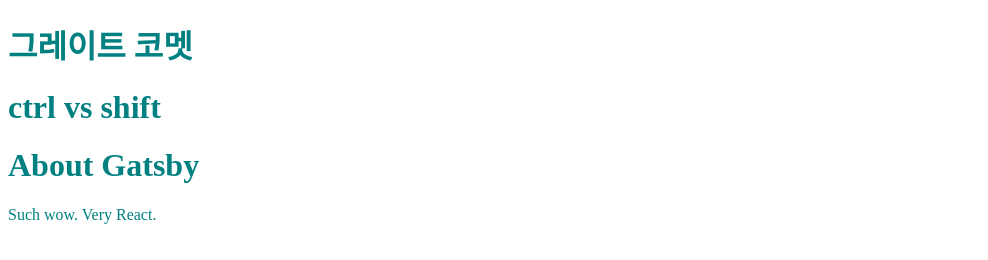
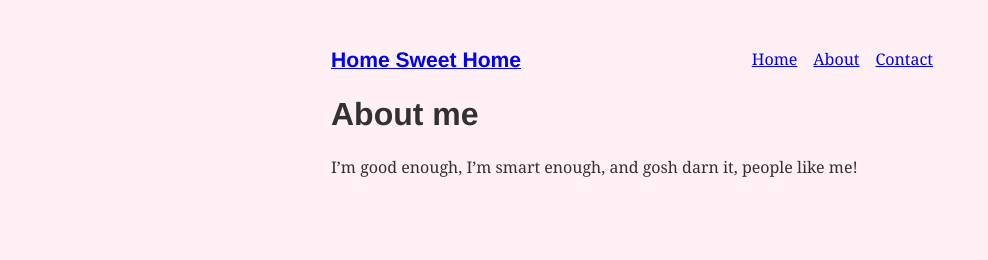
Before and after one commit to JungeunK-9999/gatsby-tutorial, a Gatsby site: page /about in a window 1280 px wide. Shown: the whole page, without its empty margins (0-988 px from the left). Built offline with nearby package versions, Linux system fonts and the light colour scheme; Gatsby itself is replaced by a stand-in of ours.

Commit message:
3. Creating Nested Layout Components

```diff
--- /dev/null
+++ b/gatsby-browser.js
@@ -0,0 +1 @@
+import "./src/styles/global.css"
--- a/gatsby-config.js
+++ b/gatsby-config.js
@@ -6,5 +6,12 @@
 
 module.exports = {
   /* Your site config here */
-  plugins: [],
+  plugins: [
+    {
+      resolve: `gatsby-plugin-typography`,
+      options: {
+        pathToConfigModule: `src/utils/typography`,
+      },
+    },
+  ],
 }
--- a/package.json
+++ b/package.json
@@ -15,8 +15,12 @@
   },
   "dependencies": {
     "gatsby": "^2.23.12",
+    "gatsby-plugin-typography": "^2.5.10",
     "react": "^16.12.0",
-    "react-dom": "^16.12.0"
+    "react-dom": "^16.12.0",
+    "react-typography": "^0.16.19",
+    "typography": "^0.16.19",
+    "typography-theme-fairy-gates": "^0.16.19"
   },
   "devDependencies": {
     "prettier": "2.0.5"
--- /dev/null
+++ b/src/components/layout.js
@@ -0,0 +1,26 @@
+import React from "react"
+import { Link } from "gatsby"
+
+const ListLink = props => (
+    <li style={{ display: `inline-block`, marginRight: `1rem` }}>
+        <Link to={props.to}>{props.children}</Link>
+    </li>
+)
+
+export default function Layout({ children }) {
+    return (
+        <div style={{ margin: `3rem auto`, maxWidth: 650, padding: `0 1rem` }}>
+            <header style={{ marginBottom: `1.5rem` }}>
+                <Link to="/" style={{ textShadow: `none`, backgroundImage: `none` }}>
+                    <h3 style={{ display: `inline` }}>Home Sweet Home</h3>
+                </Link>
+                <ul style={{ listStyle: `none`, float: `right` }}>
+                    <ListLink to="/">Home</ListLink>
+                    <ListLink to="/about/">About</ListLink>
+                    <ListLink to="/contact/">Contact</ListLink>
+                </ul>
+            </header>
+            {children}
+        </div>
+    )
+}
--- a/src/pages/about.js
+++ b/src/pages/about.js
@@ -1,13 +1,13 @@
 import React from "react"
-import Header from "../components/header"
+import Layout from "../components/layout"
 
 export default function About() {
     return (
-        <div style={{ color: `teal` }}>
-            <Header headerText="그레이트 코멧" />
-            <Header headerText="ctrl vs shift" />
-            <h1>About Gatsby</h1>
-            <p>Such wow. Very React.</p>
-        </div>
+        <Layout>
+            <h1>About me</h1>
+            <p>
+                I’m good enough, I’m smart enough, and gosh darn it, people like me!
+          </p>
+        </Layout>
     )
 }
--- a/src/pages/contact.js
+++ b/src/pages/contact.js
@@ -1,13 +1,12 @@
 import React from "react"
-import { Link } from "gatsby"
-import Header from "../components/header"
-
+import Layout from "../components/layout"
 export default function Contact() {
     return (
-        <div style={{ color: `teal` }}>
-            <Link to="/">Home</Link>
-            <Header headerText="Contact" />
-            <p>Send us a message!</p>
-        </div>
+        <Layout>
+            <h1>I'd love to talk! Email me at the address below</h1>
+            <p>
+                <a href="mailto:me@example.com">me@example.com</a>
+            </p>
+        </Layout>
     )
 }
--- /dev/null
+++ b/src/utils/typography.js
@@ -0,0 +1,7 @@
+import Typography from "typography"
+import fairyGateTheme from "typography-theme-fairy-gates"
+
+const typography = new Typography(fairyGateTheme)
+
+export const { scale, rhythm, options } = typography
+export default typography
```
Also changed, not shown: src/pages/index.js (+8 -8 lines), 1 other file.
